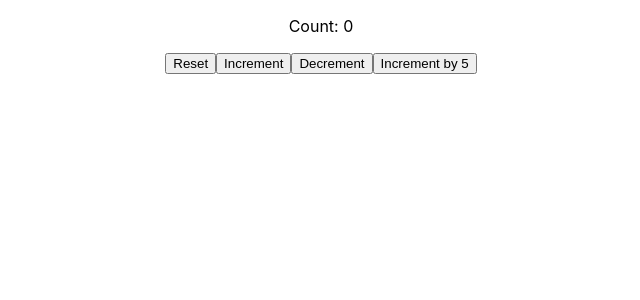
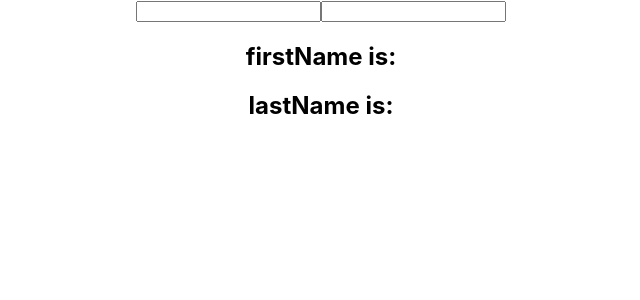
Before and after one commit to sureshmangs/learnReact, a React (Create React App) app in the folder react-hooks/: page / in a window 1280 px wide. Shown: the top 300 px of the page, without its empty margins (319-959 px from the left). Built offline with nearby package versions, Linux system fonts and the light colour scheme.

Commit message:
useState-with-objects

```diff
--- a/react-hooks/src/App.js
+++ b/react-hooks/src/App.js
@@ -2,13 +2,13 @@
 
 import './App.css'
 
-import HookCounterTwo from './components/HookCounterTwo'
+import HookCounterThree from './components/HookCounterThree'
 
 export class App extends Component {
   render() {
     return (
       <div className="App">
-        <HookCounterTwo />
+        <HookCounterThree />
       </div>
     )
   }
--- /dev/null
+++ b/react-hooks/src/components/HookCounterThree.js
@@ -0,0 +1,15 @@
+import React, { useState } from 'react'
+
+function HookCounterThree() {
+    const [name, setName] = useState({ firstName: '', lastName: '' })
+    return (
+        <div>
+            <input type="text" value={name.firstName} onChange={e => setName({ ...name, firstName: e.target.value })} />
+            <input type="text" value={name.lastName} onChange={e => setName({ ...name, lastName: e.target.value })} />
+            <h2>firstName is: {name.firstName}</h2>
+            <h2>lastName is: {name.lastName}</h2>
+        </div>
+    )
+}
+
+export default HookCounterThree
```
